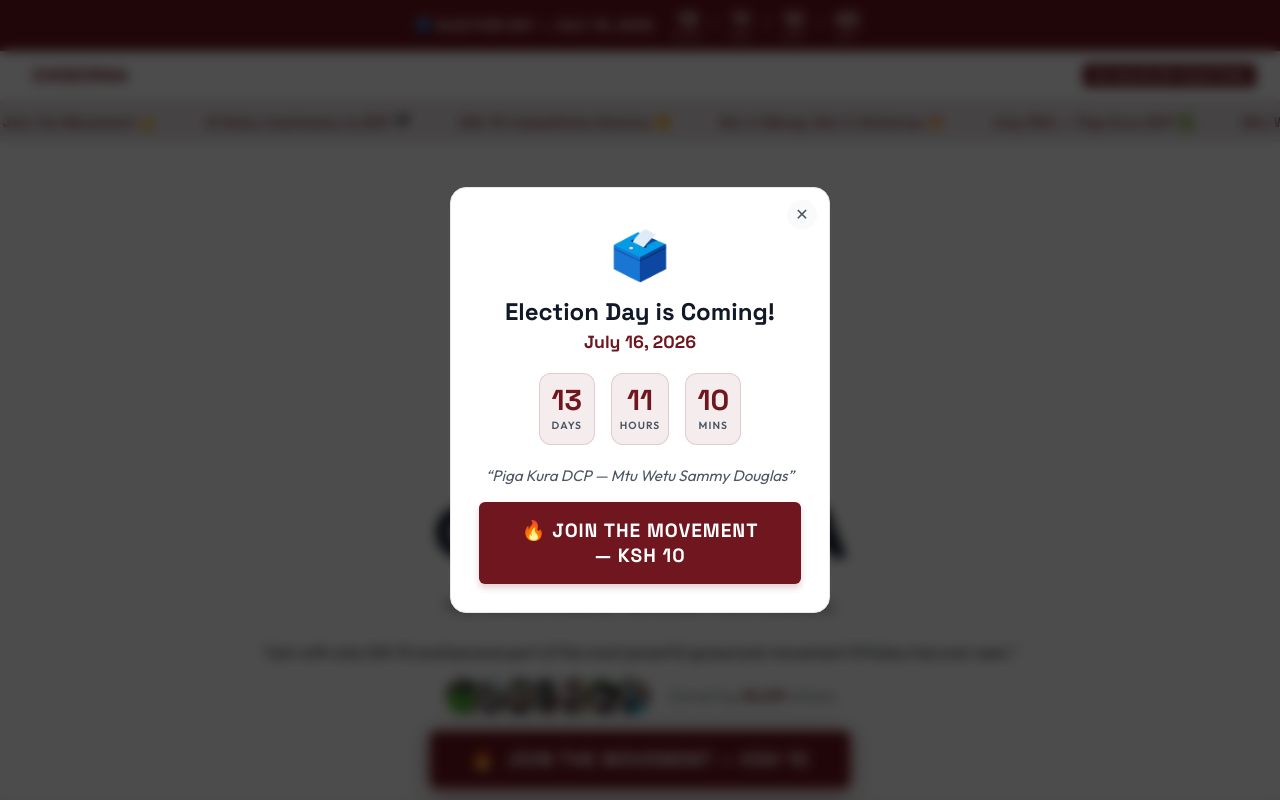
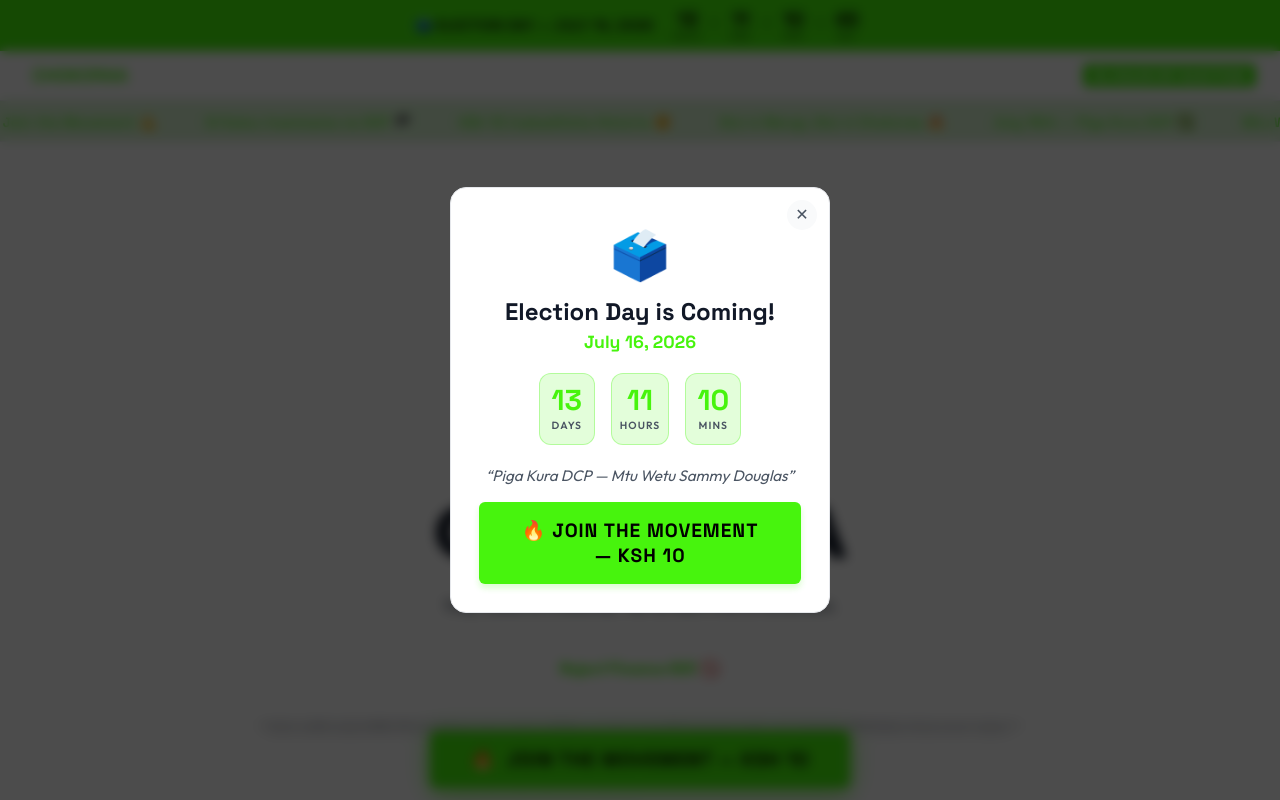
Before and after one commit to haxorconsults-boop/Chokoraadcp, a Next.js app: page / in a window 1280 px wide. Shown: the top 800 px of the page. Built offline with nearby package versions, Linux system fonts and the light colour scheme.

Commit message:
Update colors to neon green add M-PESA payment option and flash slides

```diff
--- a/app/globals.css
+++ b/app/globals.css
@@ -8,10 +8,10 @@
   --color-surface-hover: #f9fafb;
   --color-border: #e5e7eb;
 
-  /* Primary Brand: DCP Maroon */
-  --color-primary: #6f161e;
-  --color-primary-bright: #8c1e28;
-  --color-primary-muted: rgba(111, 22, 30, 0.08);
+  /* Primary Brand: DCP Neon Green */
+  --color-primary: #47F40D;
+  --color-primary-bright: #68ff33;
+  --color-primary-muted: rgba(71, 244, 13, 0.15);
 
   /* Text Colors */
   --color-text: #111827;
@@ -334,7 +334,7 @@ body {
 }
 
 .stat-card:hover {
-  border-color: rgba(111, 22, 30, 0.3);
+  border-color: rgba(71, 244, 13, 0.5);
   transform: translateY(-2px);
 }
 
@@ -377,20 +377,20 @@ body {
   font-weight: 800;
   letter-spacing: 0.05em;
   text-transform: uppercase;
-  color: #fff;
+  color: #000;
   background: var(--color-primary);
   border: none;
   border-radius: var(--radius-sm);
   cursor: pointer;
   overflow: hidden;
   transition: transform 0.2s, background 0.2s, box-shadow 0.2s;
-  box-shadow: 0 4px 6px rgba(111, 22, 30, 0.2);
+  box-shadow: 0 4px 6px rgba(71, 244, 13, 0.2);
 }
 
 .btn-cta:hover {
   background: var(--color-primary-bright);
   transform: translateY(-2px);
-  box-shadow: 0 6px 12px rgba(111, 22, 30, 0.3);
+  box-shadow: 0 6px 12px rgba(71, 244, 13, 0.4);
 }
 
 .btn-cta:active { transform: scale(0.98); }
@@ -1105,7 +1105,7 @@ body {
 /* ─── Election Countdown Banner (top of page) ─────────────────────────────── */
 .election-banner {
   background: var(--color-primary);
-  color: #fff;
+  color: #000;
   padding: 10px 16px;
   text-align: center;
   position: sticky;
@@ -1196,7 +1196,7 @@ body {
 
 /* ─── DCP Ad Banner ───────────────────────────────────────────────────────── */
 .dcp-ad-banner {
-  background: linear-gradient(135deg, var(--color-primary) 0%, #4a0d13 100%);
+  background: linear-gradient(135deg, var(--color-primary) 0%, #2e9e09 100%);
   padding: 32px 24px;
   width: 100%;
 }
@@ -1225,13 +1225,13 @@ body {
   font-family: 'Space Grotesk', sans-serif;
   font-size: 1.3rem;
   font-weight: 700;
-  color: #fff;
+  color: #000;
   margin-bottom: 4px;
 }
 
 .dcp-ad-desc {
   font-size: 0.95rem;
-  color: rgba(255,255,255,0.85);
+  color: rgba(0, 0, 0, 0.85);
   line-height: 1.4;
 }
 
@@ -1306,7 +1306,7 @@ body {
   pointer-events: auto;
   width: 100%;
   max-width: 420px;
-  box-shadow: 0 -4px 20px rgba(111, 22, 30, 0.25), 0 4px 12px rgba(0,0,0,0.15);
+  box-shadow: 0 -4px 20px rgba(71, 244, 13, 0.3), 0 4px 12px rgba(0,0,0,0.15);
 }
 
 /* ─── Pulse Glow Animation ────────────────────────────────────────────────── */
@@ -1315,8 +1315,8 @@ body {
 }
 
 @keyframes pulse-glow {
-  0%, 100% { box-shadow: 0 4px 6px rgba(111, 22, 30, 0.2); }
-  50% { box-shadow: 0 4px 24px rgba(111, 22, 30, 0.5), 0 0 40px rgba(111, 22, 30, 0.15); }
+  0%, 100% { box-shadow: 0 4px 6px rgba(71, 244, 13, 0.3); }
+  50% { box-shadow: 0 4px 24px rgba(71, 244, 13, 0.6), 0 0 40px rgba(71, 244, 13, 0.2); }
 }
 
 /* ─── Election Day Popup ──────────────────────────────────────────────────── */
@@ -1399,7 +1399,7 @@ body {
   min-width: 56px;
   padding: 12px 8px;
   background: var(--color-primary-muted);
-  border: 1px solid rgba(111, 22, 30, 0.15);
+  border: 1px solid rgba(71, 244, 13, 0.3);
   border-radius: var(--radius-md);
 }
 
@@ -1575,3 +1575,32 @@ body {
   text-align: right;
   font-style: italic;
 }
+
+
+
+
+
+/* --- Flash Slider --- */
+.flash-slider-container { position: relative; height: 32px; width: 100%; max-width: 600px; margin: 10px auto; overflow: hidden; display: flex; align-items: center; justify-content: center; background: transparent; }
+.flash-slide { position: absolute; width: 100%; text-align: center; opacity: 0; transform: translateY(10px); transition: all 0.5s ease-in-out; font-weight: 700; color: var(--color-primary); }
+.flash-slide.active { opacity: 1; transform: translateY(0); }
+
+/* --- MPESA Payment Modal --- */
+.payment-choice-state { display: flex; flex-direction: column; align-items: center; text-align: center; }
+.mpesa-payment-box { background: rgba(71, 244, 13, 0.1); border: 2px solid var(--color-primary); border-radius: var(--radius-md); padding: 20px; width: 100%; margin: 16px 0; }
+.mpesa-icon { font-weight: 800; font-size: 1.2rem; color: #2e9e09; margin-bottom: 8px; display: flex; align-items: center; justify-content: center; gap: 8px; }
+.mpesa-instructions { font-size: 0.9rem; color: var(--color-text-muted); margin-bottom: 12px; }
+.phone-number-container { display: flex; align-items: center; justify-content: space-between; background: var(--color-surface); border: 1px solid var(--color-border); padding: 12px 16px; border-radius: var(--radius-sm); margin-bottom: 16px; }
+.phone-number { font-family: 'Space Grotesk', sans-serif; font-size: 1.5rem; font-weight: 800; color: var(--color-text); letter-spacing: 0.1em; }
+.btn-copy { background: var(--color-primary); color: #000; font-weight: 700; border: none; padding: 8px 16px; border-radius: 4px; cursor: pointer; transition: opacity 0.2s; }
+.btn-copy:hover { opacity: 0.8; }
+.mpesa-note { font-size: 0.8rem; font-style: italic; color: var(--color-text-dim); margin-bottom: 12px; }
+.btn-confirm-mpesa { background: #111827; color: #fff; border: none; padding: 14px 24px; font-weight: 700; border-radius: var(--radius-sm); cursor: pointer; width: 100%; transition: background 0.2s; }
+.btn-confirm-mpesa:hover { background: #374151; }
+
+.modal-divider { display: flex; align-items: center; text-align: center; width: 100%; margin: 12px 0; color: var(--color-text-dim); font-size: 0.8rem; font-weight: 600; }
+.modal-divider::before, .modal-divider::after { content: ''; flex: 1; border-bottom: 1px solid var(--color-border); }
+.modal-divider span { padding: 0 10px; }
+
+.btn-paystack-alt { background: var(--color-surface); color: var(--color-text); border: 1px solid var(--color-border); padding: 14px 24px; font-weight: 600; border-radius: var(--radius-sm); cursor: pointer; width: 100%; transition: background 0.2s; }
+.btn-paystack-alt:hover { background: var(--color-surface-hover); }
--- a/app/page.js
+++ b/app/page.js
@@ -18,14 +18,23 @@ const DCP_SLOGANS = [
   "Tusimame Pamoja — DCP Ol Kalou 🤝",
 ];
 
+const FLASH_SLIDES = [
+  "DCP: Sauti ya Mnyonge! ✊",
+  "Reject Finance Bill! 🚫",
+  "Kura ya DCP ni Kura ya Mwananchi 🗳️",
+  "Chokoraa ni Nguvu — Join the Movement 💪",
+  "End corruption, vote for change! 🔥",
+];
+
 export default function HomePage() {
   const [stats, setStats] = useState({ total: 45231, raised: 452310, today: 1223 });
-  const [modalStep, setModalStep] = useState('idle'); // idle | ward | share
+  const [modalStep, setModalStep] = useState('idle'); // idle | payment_choice | ward | share
   const [selectedWard, setSelectedWard] = useState('');
   const [chokoraaNum, setChokoraaNum] = useState(null);
   const [displayTotal, setDisplayTotal] = useState(null);
   const [showElectionPopup, setShowElectionPopup] = useState(false);
   const [countdown, setCountdown] = useState({ days: 0, hours: 0, mins: 0, secs: 0 });
+  const [slideIndex, setSlideIndex] = useState(0);
 
   const fetchStats = useCallback(async () => {
     try {
@@ -61,6 +70,14 @@ export default function HomePage() {
     }
     updateCountdown();
     const timer = setInterval(updateCountdown, 1000);
+    return () => clearInterval(timer);
+  }, []);
+
+  // Flash slides timer
+  useEffect(() => {
+    const timer = setInterval(() => {
+      setSlideIndex((prev) => (prev + 1) % FLASH_SLIDES.length);
+    }, 4500);
     return () => clearInterval(timer);
   }, []);
 
@@ -102,7 +119,7 @@ export default function HomePage() {
 
   // ─── Handlers ───────────────────────────────────────────────────────────
   function openModal() {
-    payWithPaystack();
+    setModalStep('payment_choice');
   }
 
   function payWithPaystack() {
@@ -225,6 +242,14 @@ export default function HomePage() {
 
             <h1 id="hero-heading" className="hero-title">CHOKORAA</h1>
             <p className="hero-subtitle">They called us Chokoraa. We turned it into a movement.</p>
+
+            <div className="flash-slider-container">
+              {FLASH_SLIDES.map((slide, i) => (
+                <div key={i} className={`flash-slide ${i === slideIndex ? 'active' : ''}`}>
+                  {slide}
+                </div>
+              ))}
+            </div>
 
             <blockquote className="hero-quote">
               &ldquo;Join with only <span>KSh 10</span> and become part of the most powerful grassroots movement Ol Kalou has ever seen.&rdquo;
@@ -395,6 +420,37 @@ export default function HomePage() {
           <div className="modal">
             <button className="modal-close" onClick={closeModal} aria-label="Close">✕</button>
 
+            {modalStep === 'payment_choice' && (
+              <div className="payment-choice-state">
+                <h2 className="modal-title">Join the Movement</h2>
+                <p className="modal-subtitle">Contribute KSh 10 to support DCP Ol Kalou.</p>
+
+                <div className="mpesa-payment-box">
+                  <div className="mpesa-icon">🟢 M-PESA</div>
+                  <p className="mpesa-instructions">Send money directly to this number:</p>
+                  <div className="phone-number-container">
+                    <span className="phone-number">0708272930</span>
+                    <button className="btn-copy" onClick={async (e) => {
+                       await navigator.clipboard.writeText("0708272930");
+                       const origText = e.target.innerText;
+                       e.target.innerText = "Copied!";
+                       setTimeout(() => e.target.innerText = origText, 2000);
+                    }}>Copy</button>
+                  </div>
+                  <p className="mpesa-note">After sending, click below to confirm you've joined!</p>
+                  <button className="btn-confirm-mpesa" onClick={() => setModalStep('ward')}>
+                    I have sent KSh 10 via M-Pesa
+                  </button>
+                </div>
+
+                <div className="modal-divider"><span>OR</span></div>
+
+                <button className="btn-paystack-alt" onClick={payWithPaystack}>
+                  💳 Pay with Card (Paystack)
+                </button>
+              </div>
+            )}
+
             {modalStep === 'ward' && (
               <div className="ward-state">
                 <div className="success-tick">✅</div>
```
